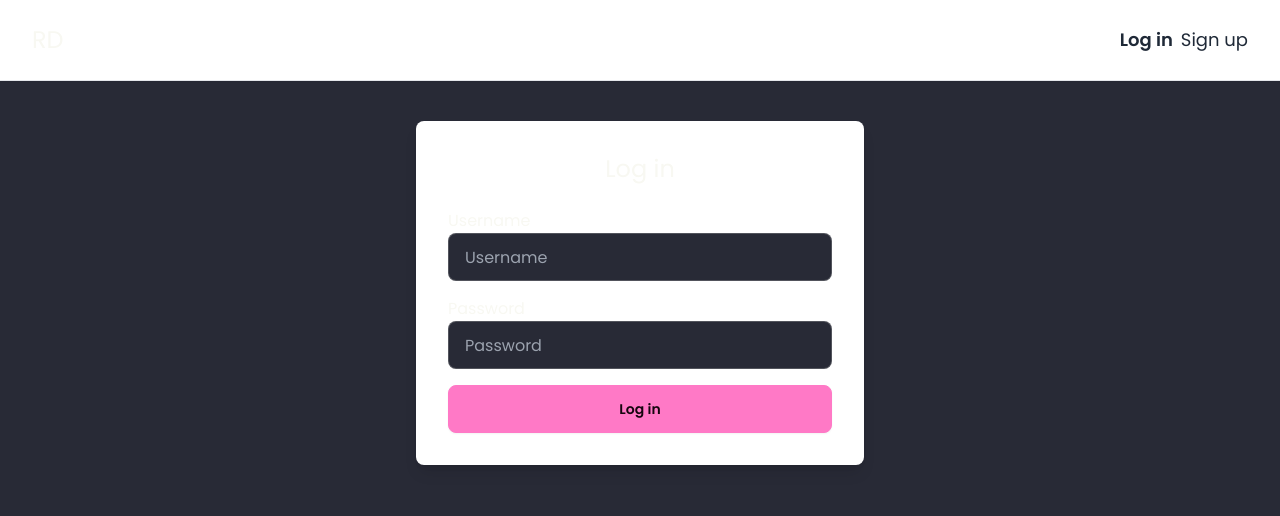
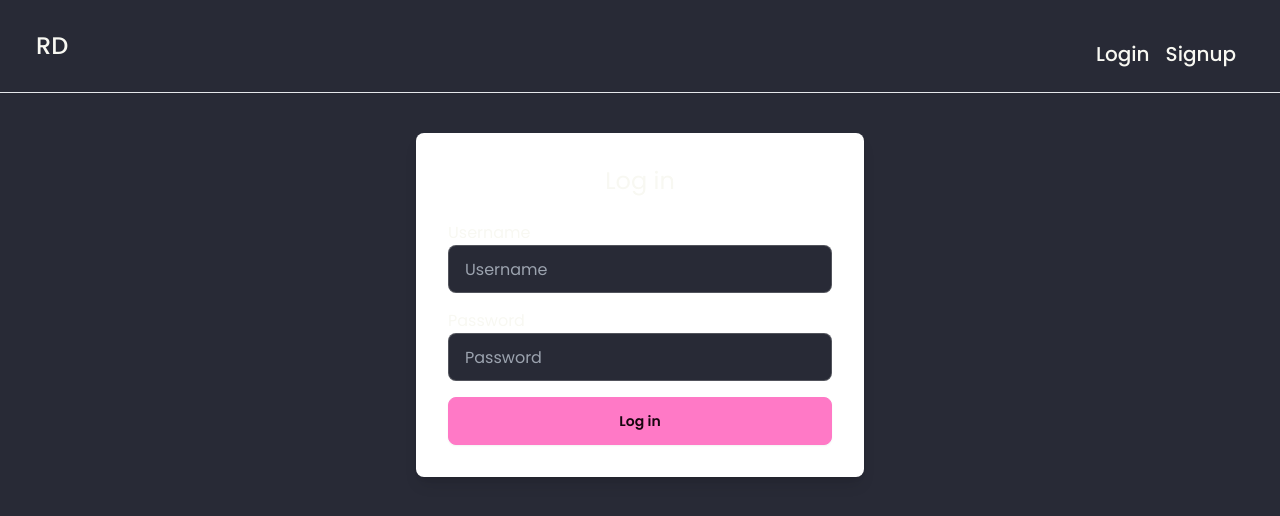
Before and after one commit to chuuuiii/products, a React app in the folder frontend/: page /login in a window 1280 px wide. Shown: the top 516 px of the page. Built offline with nearby package versions, Linux system fonts and the light colour scheme; the HTML template or start-up script is replaced by a standard one.

Commit message:
Logout function added

```diff
--- a/frontend/src/components/Navbar.jsx
+++ b/frontend/src/components/Navbar.jsx
@@ -1,37 +1,44 @@
-import { NavLink } from "react-router-dom";
+import { NavLink, useNavigate } from "react-router-dom";
+import useAuthStore from "../store/useAuthStore";
 
-const Navbar = () => {
+export default function Navbar() {
+  const { isAuthenticated, logout } = useAuthStore();
+  const navigate = useNavigate();
+
+  const handleLogout = () => {
+    logout(navigate);
+  };
+
   return (
-    <div className="navbar bg-white shadow-sm border-b font-poppins sticky top-0">
-      <div className="container mx-auto px-6 py-4 flex justify-between items-center">
-        <NavLink to="/" className="text-2xl">
-          RD
-        </NavLink>
-        <div className="flex space-x-2 text-lg">
-          <NavLink
-            to="/login"
-            className={({ isActive }) =>
-              `text-gray-800 hover:text-gray-600 ${
-                isActive ? "font-semibold" : "font-normal"
-              }`
-            }
-          >
-            Log in
+    <div className="font-poppins text-xl shadow-sm border-b font-medium">
+      <nav className="container mx-auto px-9 py-6 flex items-center justify-between space-y-4">
+        {!isAuthenticated && (
+          <NavLink to="/" className="text-2xl hover:text-gray-500">
+            RD
           </NavLink>
-          <NavLink
-            to="/signup"
-            className={({ isActive }) =>
-              `text-gray-800 hover:text-gray-600 ${
-                isActive ? "font-semibold" : "font-normal"
-              }`
-            }
-          >
-            Sign up
-          </NavLink>
+        )}
+        <div className="flex space-x-4 ml-auto">
+          {isAuthenticated ? (
+            <div>
+              <button
+                onClick={handleLogout}
+                className="px-2 hover:text-red-800"
+              >
+                Logout
+              </button>
+            </div>
+          ) : (
+            <div>
+              <NavLink to="/login" className="px-2 hover:text-gray-500">
+                Login
+              </NavLink>
+              <NavLink to="/signup" className="px-2 hover:text-gray-500">
+                Signup
+              </NavLink>
+            </div>
+          )}
         </div>
-      </div>
+      </nav>
     </div>
   );
-};
-
-export default Navbar;
+}
--- a/frontend/src/store/useAuthStore.js
+++ b/frontend/src/store/useAuthStore.js
@@ -8,6 +8,8 @@ const useAuthStore = create((set, get) => ({
   username: '',
   email: '',
   password: '',
+  isAuthenticated: false,
+
 
 
   updateField: (field, value) => set((state) => ({ ...state, [field]: value})),
@@ -56,7 +58,7 @@ const useAuthStore = create((set, get) => ({
       const data = await res.json();
       if (data.success) {
         toast.success('Log in successful');
-        set({ username: '', password: '' })
+        set({ username: '', password: '', isAuthenticated: true });
 
       if (navigate) {
         navigate('/user')
@@ -68,7 +70,13 @@ const useAuthStore = create((set, get) => ({
     } catch (error) {
       toast.error('Network error', error)
     }
-  }
+  },
+
+  logout: (navigate) => {
+    set({ username: '', email: '', password: '', isAuthenticated: false });
+    toast.info('Logout successful');
+    navigate('/')
+  },
 
 }))
 
```
